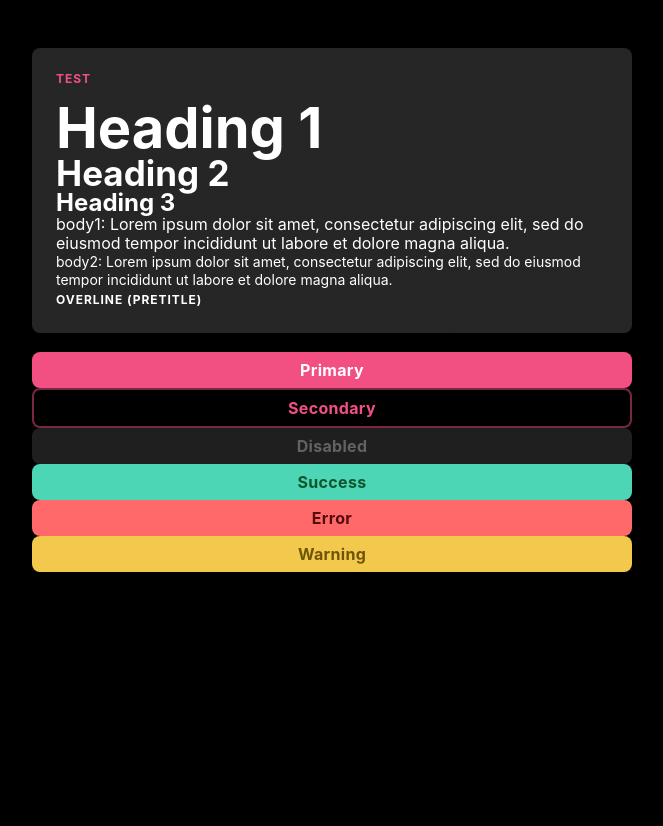
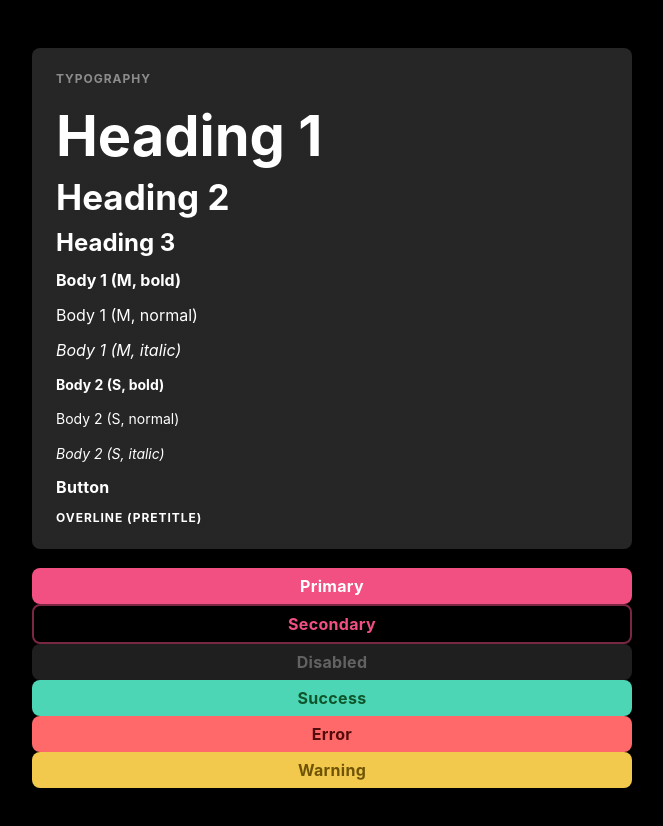
Before and after one commit to CleonWong/mui-custom-theme-tutorial, a React (Create React App) app: page / in a window 1280 px wide. Shown: the top 826 px of the page, without its empty margins (308-971 px from the left). Before the commit the page ends 800 px from the top, so only its background shows below. Built offline with nearby package versions, Linux system fonts and the light colour scheme; a web font is replaced by a local one.

Commit message:
Removed h4 h5 h6

```diff
--- a/src/components/typography/typography.tsx
+++ b/src/components/typography/typography.tsx
@@ -1,25 +1,75 @@
 import React from "react";
 
-import { Card, CardHeader, Typography } from "@mui/material";
+import { Card, CardHeader, CardContent, Typography } from "@mui/material";
 
 // ----------
 
 export const TypographyPaper = (): JSX.Element => {
   return (
     <Card>
-      <CardHeader title="test" titleTypographyProps={{ variant: "overline" }} />
-      <Typography variant="h1">Heading 1</Typography>
-      <Typography variant="h2">Heading 2</Typography>
-      <Typography variant="h3">Heading 3</Typography>
-      <Typography variant="body1">
-        body1: Lorem ipsum dolor sit amet, consectetur adipiscing elit, sed do
-        eiusmod tempor incididunt ut labore et dolore magna aliqua.{" "}
-      </Typography>
-      <Typography variant="body2">
-        body2: Lorem ipsum dolor sit amet, consectetur adipiscing elit, sed do
-        eiusmod tempor incididunt ut labore et dolore magna aliqua.{" "}
-      </Typography>
-      <Typography variant="overline">Overline (Pretitle)</Typography>
+      <CardHeader
+        title="Typography"
+        titleTypographyProps={{ variant: "overline", color: "text.secondary" }}
+      />
+      <CardContent sx={{ paddingTop: "0px" }}>
+        <Typography sx={{ paddingBottom: "1rem" }} variant="h1">
+          Heading 1
+        </Typography>
+        <Typography sx={{ paddingBottom: "1rem" }} variant="h2">
+          Heading 2
+        </Typography>
+        <Typography sx={{ paddingBottom: "1rem" }} variant="h3">
+          Heading 3
+        </Typography>
+        <Typography
+          sx={{ paddingBottom: "1rem", fontWeight: "bold" }}
+          variant="body1"
+        >
+          Body 1 (M, bold)
+        </Typography>
+        <Typography sx={{ paddingBottom: "1rem" }} variant="body1">
+          Body 1 (M, normal)
+        </Typography>
+        <Typography
+          sx={{
+            paddingBottom: "1rem",
+            fontWeight: "normal",
+            fontStyle: "italic"
+          }}
+          variant="body1"
+        >
+          Body 1 (M, italic)
+        </Typography>
+        <Typography
+          sx={{ paddingBottom: "1rem", fontWeight: "bold" }}
+          variant="body2"
+        >
+          Body 2 (S, bold)
+        </Typography>
+        <Typography sx={{ paddingBottom: "1rem" }} variant="body2">
+          Body 2 (S, normal)
+        </Typography>
+        <Typography
+          sx={{
+            paddingBottom: "1rem",
+            fontWeight: "normal",
+            fontStyle: "italic"
+          }}
+          variant="body2"
+        >
+          Body 2 (S, italic)
+        </Typography>
+        <Typography
+          sx={{ paddingBottom: "1rem" }}
+          variant="button"
+          component="p"
+        >
+          Button
+        </Typography>
+        <Typography variant="overline" component="p">
+          Overline (Pretitle)
+        </Typography>
+      </CardContent>
     </Card>
   );
 };
--- a/src/customTheme/appTheme.tsx
+++ b/src/customTheme/appTheme.tsx
@@ -45,6 +45,11 @@ const customPalette = {
     main: "#4CD6B5",
     contrastText: "#0F552C"
   },
+  text: {
+    primary: "#FFFFFF",
+    secondary: "#8c8c8c",
+    disabled: "#282828"
+  },
   background: {
     paper: "#1A1A1A", // Card background colour.
     default: "#000000"
@@ -61,6 +66,7 @@ export const appTheme = createTheme({
     error: customPalette["error"],
     warning: customPalette["warning"],
     success: customPalette["success"],
+    text: customPalette["text"],
     background: customPalette["background"],
     contrastThreshold: 3,
     tonalOffset: 0.2
@@ -99,6 +105,9 @@ export const appTheme = createTheme({
       fontSize: "24px",
       lineHeight: "100%"
     },
+    h4: undefined, // Disable h4 variant
+    h5: undefined, // Disable h5 variant
+    h6: undefined, // Disable h6 variant
     subtitle1: {
       fontStyle: "normal",
       fontWeight: "normal",
@@ -155,7 +164,7 @@ export const appTheme = createTheme({
     MuiPaper: {
       styleOverrides: {
         root: {
-          padding: "24px",
+          // padding: "24px",
           textAlign: "left"
         },
         elevation: {
@@ -166,10 +175,17 @@ export const appTheme = createTheme({
     MuiCardHeader: {
       styleOverrides: {
         root: {
-          padding: "0 0 1rem 0"
+          padding: "1.5rem"
         },
         title: {
-          color: customPalette["primary"]["main"]
+          color: customPalette["text"]["secondary"]
+        }
+      }
+    },
+    MuiCardContent: {
+      styleOverrides: {
+        root: {
+          padding: "1.5rem"
         }
       }
     },
@@ -306,3 +322,12 @@ export const appTheme = createTheme({
     }
   }
 });
+
+// Update the Typography's variant prop options
+declare module "@mui/material/Typography" {
+  interface TypographyPropsVariantOverrides {
+    h4: false;
+    h5: false;
+    h6: false;
+  }
+}
--- /dev/null
+++ b/src/react-app-env.d.ts
@@ -0,0 +1 @@
+/// <reference types="react-scripts" />
```
